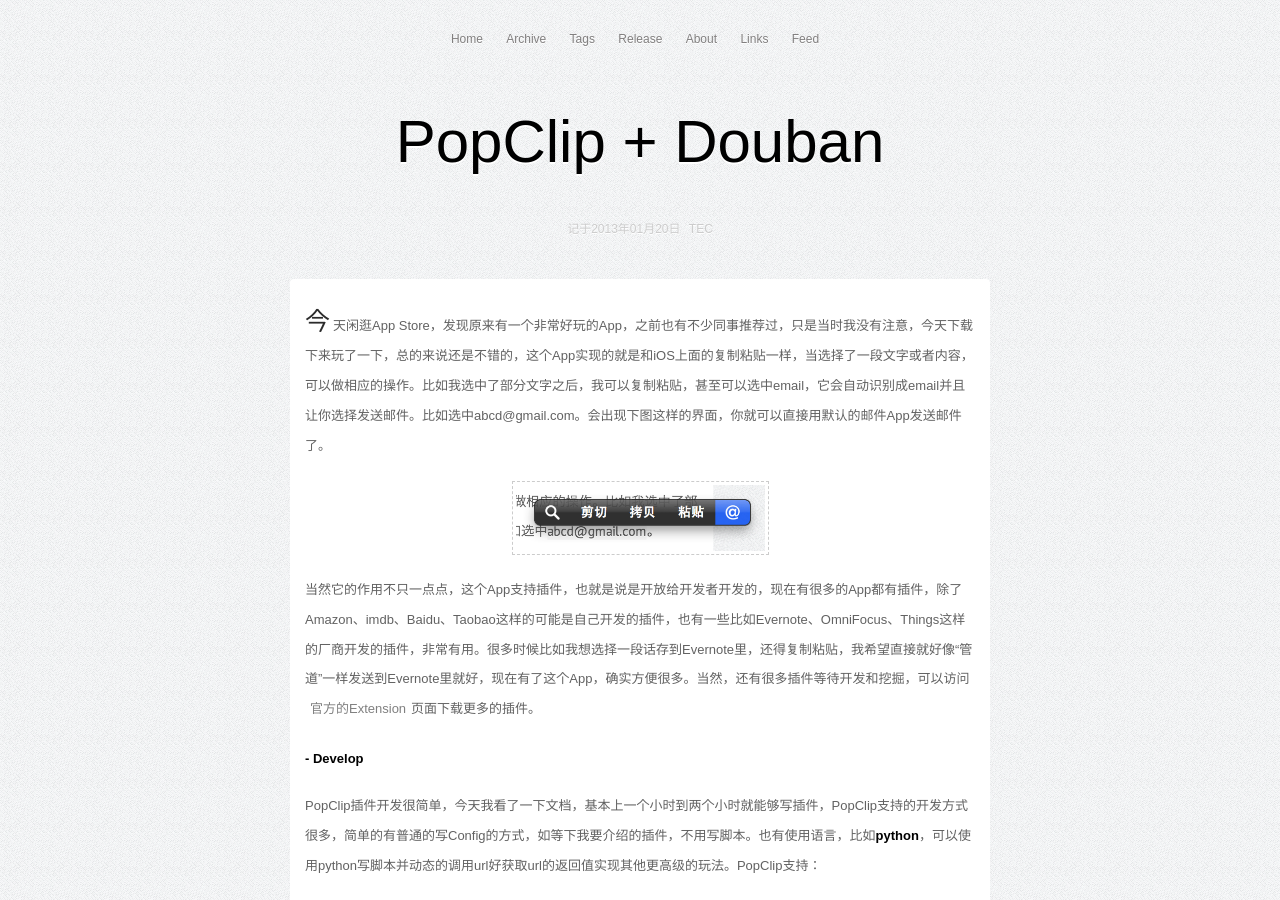
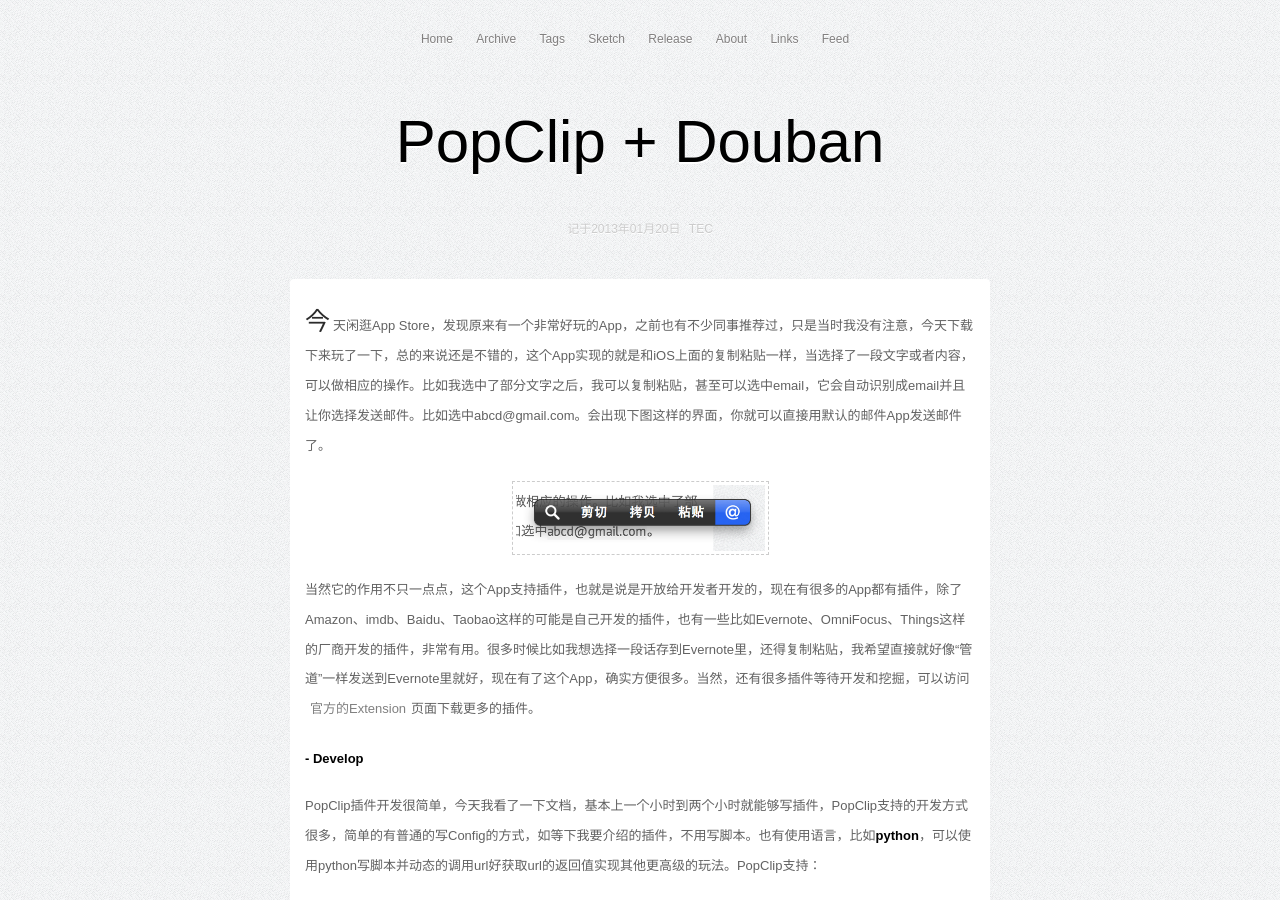
Before and after one commit to zwitzwit/guojing.github.com, a Jekyll site: the page built from index.html, in a window 1280 px wide and 900 px high. Built offline with Jekyll 4.4.1, drawn with Linux system fonts in a browser that asks for light colours; Markdown is read by kramdown in place of the engine named in the settings; the list of posts is cut into pages by our own code.

Commit message:
add sketch photo flow

```diff
--- a/_includes/banner.html
+++ b/_includes/banner.html
@@ -2,6 +2,7 @@
     <span><a href="/">Home</a></span>
     <span><a href="/archive/">Archive</a></span>
     <span><a href="/tags/">Tags</a></span>
+    <span><a href="https://www.icloud.com/photostream/zh-cn/#A85oqs3q4aYXL">Sketch</a></span>
     <span><a href="/release/" class="release">Release</a></span>
     <span><a href="/about/" class="about">About</a></span>
     <span><a href="/links/" class="links">Links</a></span>
```
